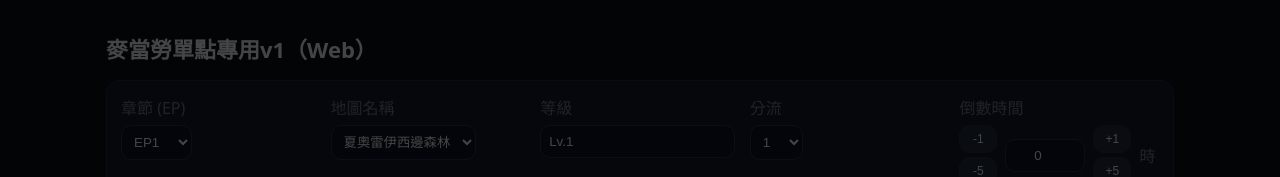
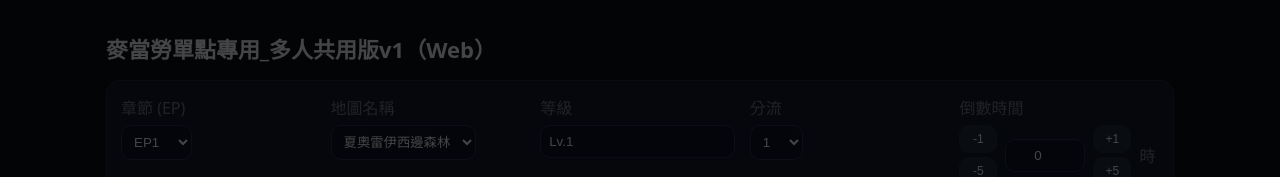
Before and after one commit to dd2139892-star/tomsboss_shared, a plain HTML site: page index.html in a window 1280 px wide. Shown: the top 177 px of the page. Drawn offline with Linux system fonts and the light colour scheme; no server answers.

Commit message:
Update index.html

```diff
--- a/index.html
+++ b/index.html
@@ -99,7 +99,7 @@
 </div>
 
 <div class="container">
-  <h1>麥當勞單點專用v1（Web）</h1>
+  <h1>麥當勞單點專用_多人共用版v1（Web）</h1>
 
   <!-- 新增區 -->
   <div class="card">
```
